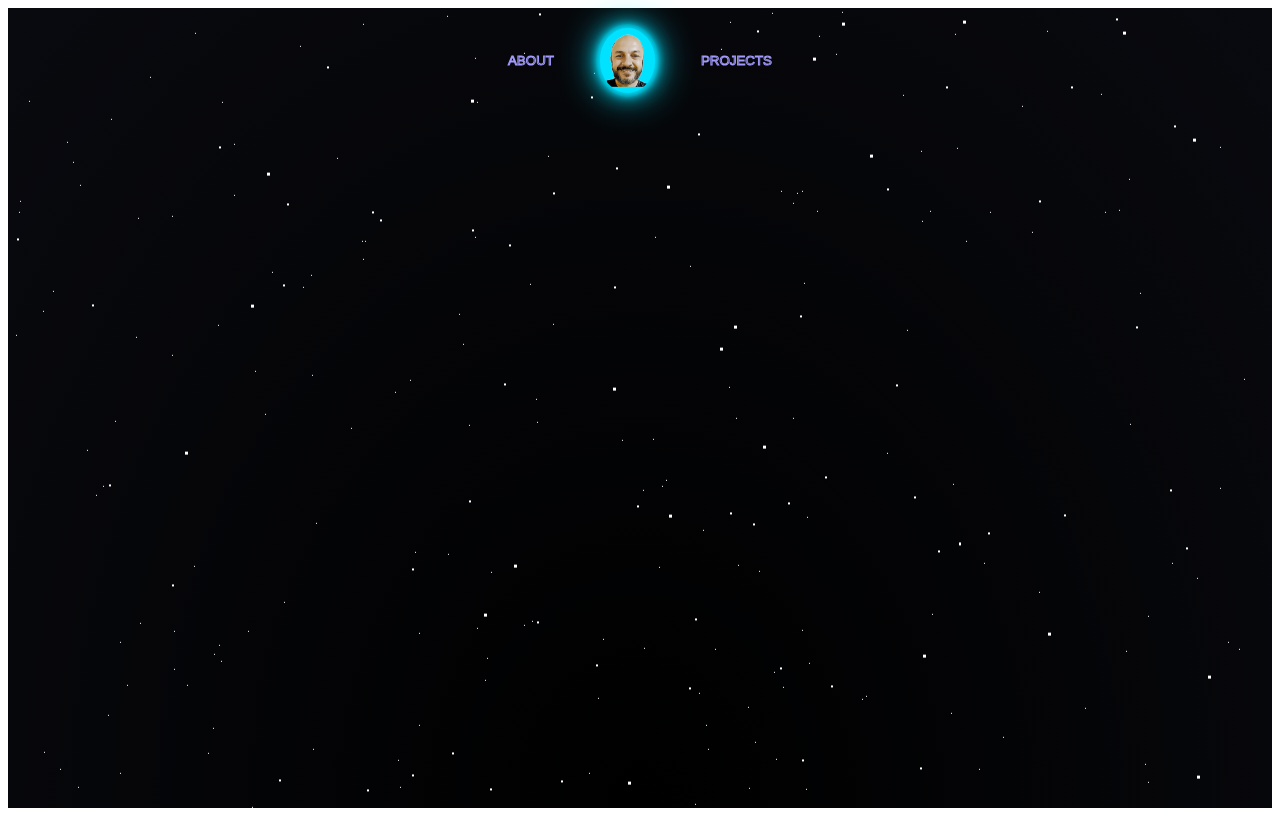
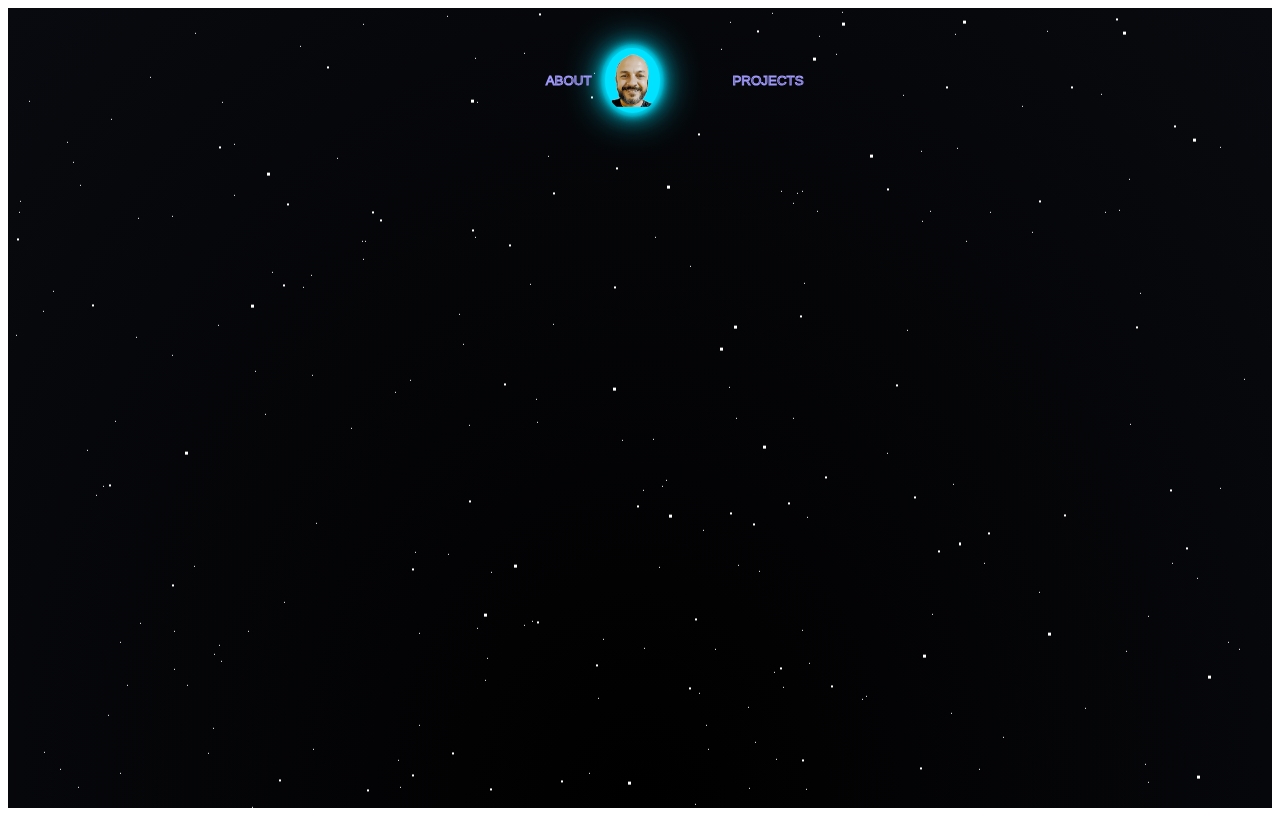
Before and after one commit to Ricll/rickdev, a Next.js app: page / in a window 1280 px wide. Built offline with nearby package versions, Linux system fonts and the light colour scheme.

Commit message:
Add Align Menu

```diff
--- a/src/components/HomePage/index.tsx
+++ b/src/components/HomePage/index.tsx
@@ -5,10 +5,13 @@ import {
   Stars,
   Stars2,
   Stars3,
-  Menu,
+  ImageContainer,
   About,
   Image,
-  Projects
+  Projects,
+  AboutContainer,
+  ProjectContainer,
+  Menu
 } from './styles'
 
 const HomePage: React.FC = () => {
@@ -18,9 +21,15 @@ const HomePage: React.FC = () => {
       <Stars2 />
       <Stars3 />
       <Menu>
-        <About onClick={() => console.log('AAAA')}>About</About>
-        <Image src={'/cartoon_profy.png'} />
-        <Projects>Projects</Projects>
+        <AboutContainer>
+          <About onClick={() => console.log('AAAA')}>About</About>
+        </AboutContainer>
+        <ImageContainer>
+          <Image src={'/cartoon_profy.png'} />
+        </ImageContainer>
+        <ProjectContainer>
+          <Projects>Projects</Projects>
+        </ProjectContainer>
       </Menu>
     </Container>
   )
--- a/src/components/HomePage/styles.ts
+++ b/src/components/HomePage/styles.ts
@@ -608,48 +608,54 @@ export const Stars3 = styled.div`
     }
   }
 `
+
 export const Menu = styled.div`
   display: flex;
+  top: 5%;
+  box-sizing: border-box;
   position: absolute;
-  top: 5%;
-  left: 0;
   width: 100%;
-  height: 5%;
+  justify-content: center;
+  background: none;
+`
+
+export const AboutContainer = styled.div`
+  display: flex;
+  position: relative;
+  width: 10em;
+  height: 5em;
+  justify-content: flex-end;
+  align-items: center;
+  z-index: 2;
+  background: none;
+`
+
+export const ImageContainer = styled.div`
+  display: flex;
+  position: relative;
+  width: 5em;
+  height: 5em;
   justify-content: center;
   align-items: center;
   background: none;
+`
+export const ProjectContainer = styled.div`
+  display: flex;
+  position: relative;
 
+  width: 12em;
+  height: 5em;
+  justify-content: center;
+  align-items: center;
   z-index: 2;
+  background: none;
 `
 export const About = styled.button`
-  color: #a29bfe;
-  text-transform: uppercase;
-  border: none !important;
-  outline: none !important;
-  background: none;
-  -webkit-text-fill-color: transparent;
-  -webkit-text-stroke-width: 1px;
-  margin-right: 40px;
-  overflow: hidden;
-  z-index: 2;
-`
-export const Image = styled(motion.img)`
-  height: 65px;
-  width: 55px;
-  border-radius: 50%;
-  object-fit: cover;
-
-  background: rgba(0, 226, 255, 1);
-  box-shadow: 0 0 20px rgba(0, 226, 255, 1), 0 0 10px rgba(0, 226, 255, 1),
-    0 0 40px rgba(0, 226, 255, 1), 0 0 10px rgba(0, 226, 255, 1),
-    0 0 0 4px rgba(0, 226, 255, 0.1);
-
-  @media screen and (max-width: 600px) {
-    height: 60px;
-    width: 50px;
-  }
-`
-export const Projects = styled.button`
+  display: flex;
+  width: 3.5em;
+  height: 1em;
+  justify-content: center;
+  align-items: center;
   color: #a29bfe;
   text-transform: uppercase;
   border: none;
@@ -657,5 +663,33 @@ export const Projects = styled.button`
   background: none;
   -webkit-text-fill-color: transparent;
   -webkit-text-stroke-width: 1px;
-  margin-left: 40px;
 `
+export const Image = styled(motion.img)`
+  display: flex;
+
+  height: 65px;
+  width: 55px;
+  border-radius: 50%;
+  object-fit: cover;
+  background: rgba(0, 226, 255, 1);
+  box-shadow: 0 0 20px rgba(0, 226, 255, 1), 0 0 10px rgba(0, 226, 255, 1),
+    0 0 40px rgba(0, 226, 255, 1), 0 0 10px rgba(0, 226, 255, 1),
+    0 0 0 4px rgba(0, 226, 255, 0.1);
+
+  @media screen and (max-width: 600px) {
+    height: 55px;
+    width: 55px;
+  }
+`
+export const Projects = styled.button`
+  display: flex;
+  width: 5em;
+  justify-content: center;
+  color: #a29bfe;
+  text-transform: uppercase;
+  border: none;
+  outline: none;
+  background: none;
+  -webkit-text-fill-color: transparent;
+  -webkit-text-stroke-width: 1px;
+`
```
Also changed, not shown: src/styles/global.ts (+3 -6 lines).
